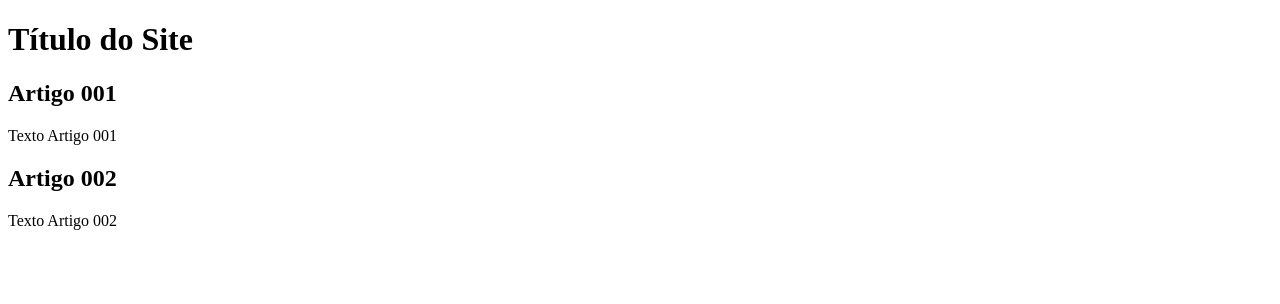
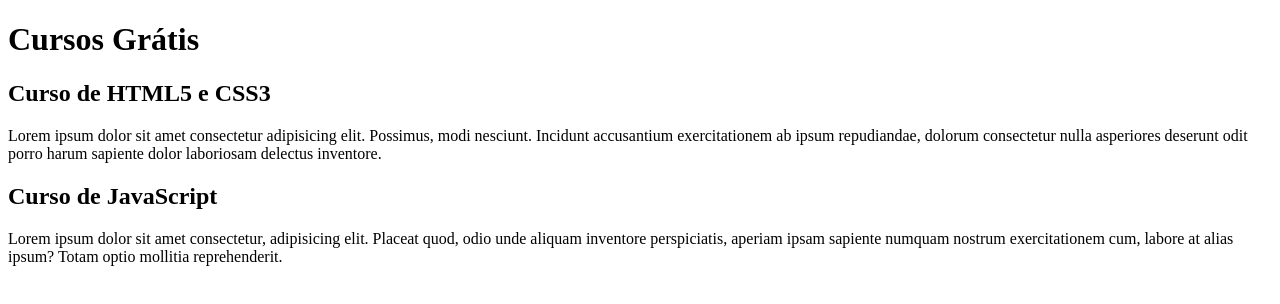
Before and after one commit to arthursilva-dev17/projeto-site, a plain HTML site: page index.html in a window 1280 px wide. Drawn offline with Linux system fonts and the light colour scheme.

Commit message:
comecei a criar o conteúdo

```diff
--- a/index.html
+++ b/index.html
@@ -11,15 +11,15 @@
 
     <main>
         <header>
-            <h1>Título do Site</h1>
+            <h1>Cursos Grátis</h1>
         </header>
         <article>
-            <h2>Artigo 001</h2>
-            <p>Texto Artigo 001</p>
+            <h2>Curso de HTML5 e CSS3</h2>
+            <p>Lorem ipsum dolor sit amet consectetur adipisicing elit. Possimus, modi nesciunt. Incidunt accusantium exercitationem ab ipsum repudiandae, dolorum consectetur nulla asperiores deserunt odit porro harum sapiente dolor laboriosam delectus inventore.</p>
         </article>
         <article>
-            <h2>Artigo 002</h2>
-            <p>Texto Artigo 002</p>
+            <h2>Curso de JavaScript</h2>
+            <p>Lorem ipsum dolor sit amet consectetur, adipisicing elit. Placeat quod, odio unde aliquam inventore perspiciatis, aperiam ipsam sapiente numquam nostrum exercitationem cum, labore at alias ipsum? Totam optio mollitia reprehenderit.</p>
         </article>
     </main>
 
```
